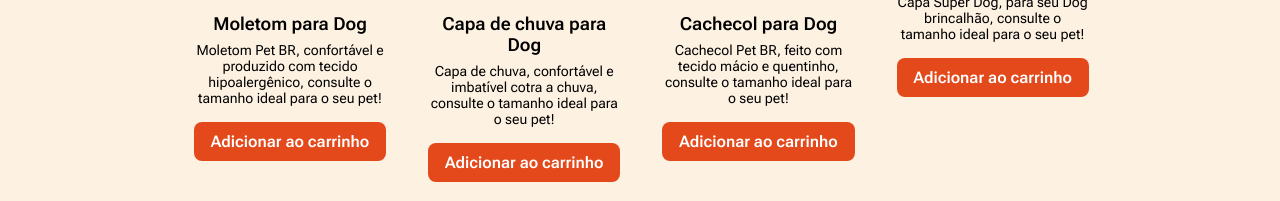
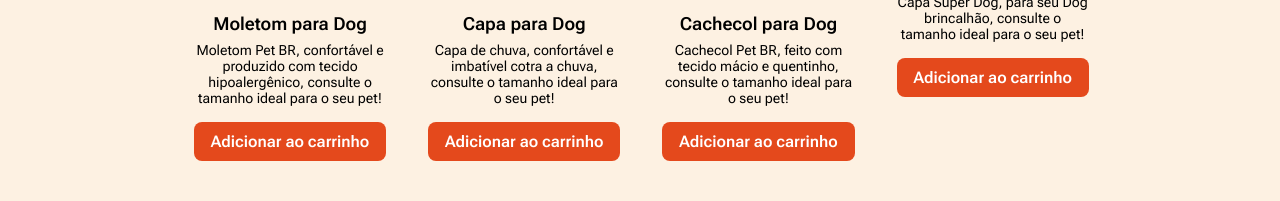
Before and after one commit to vitoriasilva98/site-pet-store-br, a plain HTML site: page index.html in a window 1280 px wide. Shown: the part 740-941 px from the top of the page. Drawn offline with nearby package versions, Linux system fonts and the light colour scheme; a web font is replaced by a local one.

Commit message:
Ajuste de título de produto

```diff
--- a/index.html
+++ b/index.html
@@ -60,7 +60,7 @@
                 </div>
                 <div class="produto">
                     <img src="./imgs/img-dog-produto-2.jpg" alt="">
-                    <b>Capa de chuva para Dog</b>
+                    <b>Capa para Dog</b>
                     <p>Capa de chuva, confortável e imbatível cotra a chuva,
                         consulte o tamanho ideal para o seu pet!
                     </p>
```
